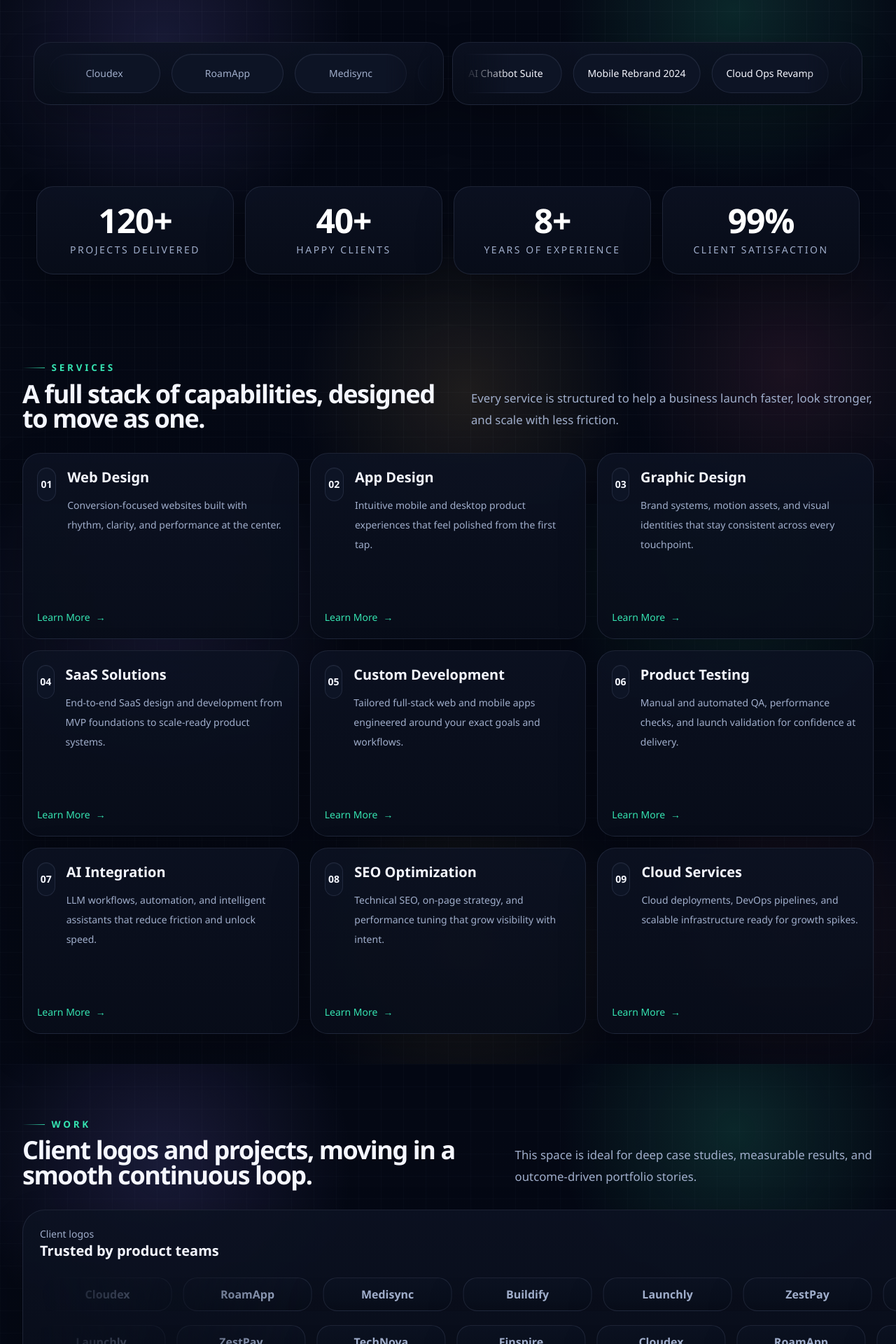
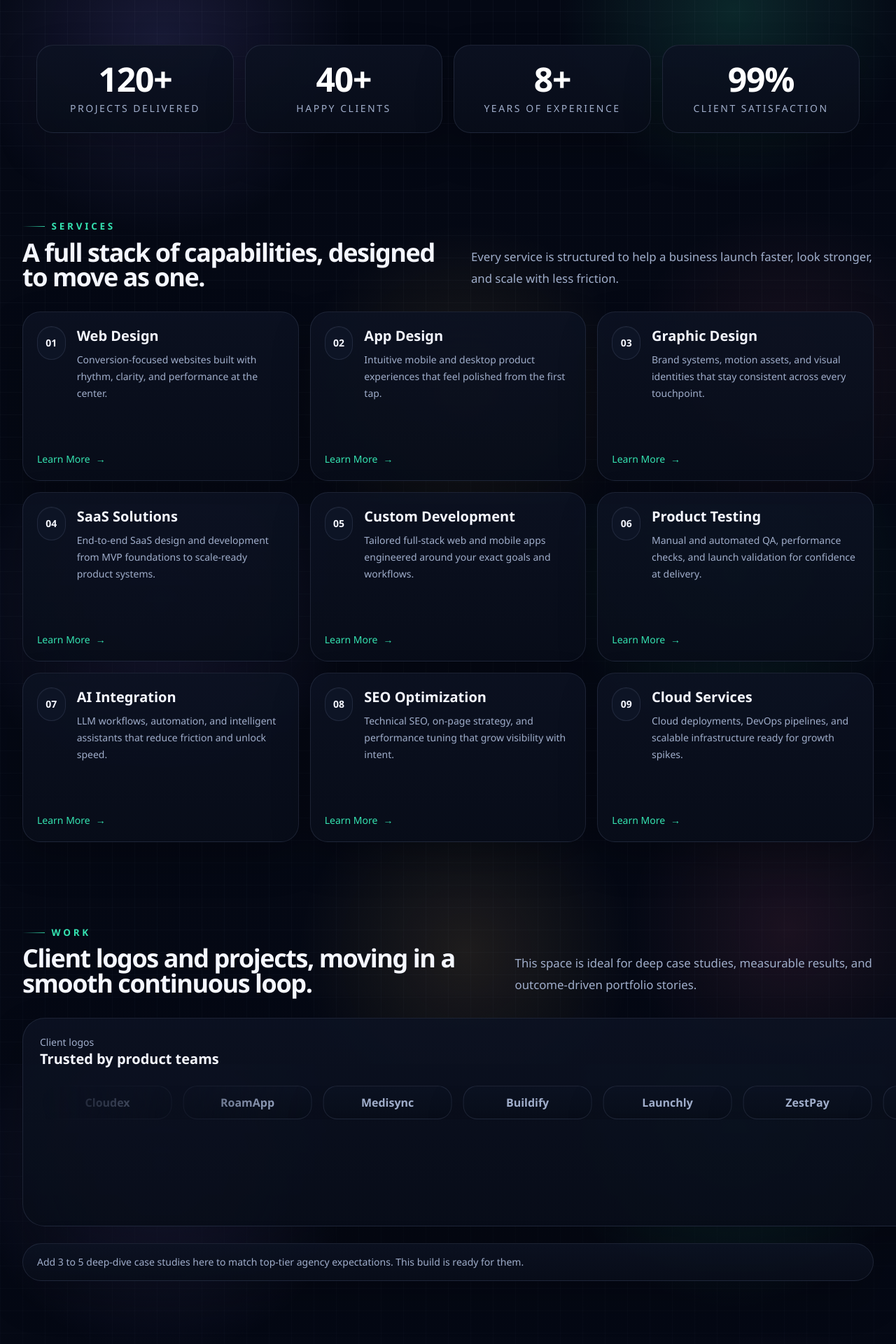
Before and after one commit to lakshy1/08-velixo-studio, a Next.js app: page / in a window 1280 px wide. Shown: the part 880-2800 px from the top of the page at 70% size. Built offline with nearby package versions, Linux system fonts and the light colour scheme.

Commit message:
changes in UI

```diff
--- a/app/agency-home.tsx
+++ b/app/agency-home.tsx
@@ -398,6 +398,7 @@ export default function AgencyHome() {
 
   const [statsRef, statsVisible] = useInViewOnce<HTMLDivElement>();
   const [workRef, workVisible] = useInViewOnce<HTMLDivElement>();
+  const teamPopupRef = useRef<HTMLDivElement | null>(null);
 
   const projectPills = useMemo(
     () => [...projectNames, ...projectNames],
@@ -451,6 +452,26 @@ export default function AgencyHome() {
     window.addEventListener("keydown", onKeyDown);
     return () => window.removeEventListener("keydown", onKeyDown);
   }, [mobileOpen]);
+
+  useEffect(() => {
+    if (!activeTeamCard) {
+      return;
+    }
+
+    const onPointerDown = (event: PointerEvent) => {
+      const target = event.target;
+      if (!(target instanceof Node)) {
+        return;
+      }
+
+      if (teamPopupRef.current && !teamPopupRef.current.contains(target)) {
+        setActiveTeamCard(null);
+      }
+    };
+
+    window.addEventListener("pointerdown", onPointerDown);
+    return () => window.removeEventListener("pointerdown", onPointerDown);
+  }, [activeTeamCard, teamPopupRef]);
 
   async function handleAssistantSubmit() {
     setAssistantLoading(true);
@@ -791,41 +812,6 @@ export default function AgencyHome() {
           </div>
         </section>
 
-        <section className="mx-auto max-w-7xl px-4 py-10 sm:px-6 lg:px-8">
-          <div className="section-shell rounded-[2rem] p-4">
-            <div className="grid gap-3 md:grid-cols-2">
-              <div className="surface-panel rounded-[1.5rem] p-4">
-                <div className="marquee">
-                  <div className="marquee-track">
-                    {[...clientNames, ...clientNames].map((name, index) => (
-                      <div
-                        key={`${name}-${index}`}
-                        className="chip flex h-14 min-w-[10rem] items-center justify-center rounded-2xl px-5 text-sm font-medium text-[var(--text-soft)]"
-                      >
-                        {name}
-                      </div>
-                    ))}
-                  </div>
-                </div>
-              </div>
-              <div className="surface-panel rounded-[1.5rem] p-4">
-                <div className="marquee">
-                  <div className="marquee-track reverse">
-                    {[...projectPills, ...projectPills].map((name, index) => (
-                      <div
-                        key={`${name}-${index}`}
-                        className="chip flex h-14 min-w-[10rem] items-center justify-center rounded-full px-5 text-sm font-medium text-[var(--text)]"
-                      >
-                        {name}
-                      </div>
-                    ))}
-                  </div>
-                </div>
-              </div>
-            </div>
-          </div>
-        </section>
-
         <section ref={statsRef} className="mx-auto max-w-7xl px-4 py-10 sm:px-6 lg:px-8">
           <div className="grid gap-4 rounded-[2rem] section-shell p-5 md:grid-cols-4">
             {[
@@ -871,15 +857,15 @@ export default function AgencyHome() {
                 className="group hover-lift relative overflow-hidden rounded-[1.6rem] surface-panel-strong p-5"
               >
                 <div className="absolute inset-0 bg-[radial-gradient(circle_at_top_right,rgba(108,99,255,0.16),transparent_36%)] opacity-0 transition-opacity duration-300 group-hover:opacity-100" />
-                <div className="relative flex h-full min-h-[14rem] flex-col justify-between gap-5">
+                <div className="relative flex h-full min-h-[12.5rem] flex-col justify-between gap-4">
                   <div className="flex items-start gap-4">
                     <ServiceIcon index={index} />
-                    <div className="space-y-3">
+                    <div className="space-y-2">
                       <h3 className="text-xl font-semibold text-[var(--text)]">{service.title}</h3>
-                      <p className="text-sm leading-7 text-[var(--text-soft)]">{service.description}</p>
+                      <p className="max-w-[22rem] text-sm leading-6 text-[var(--text-soft)]">{service.description}</p>
                     </div>
                   </div>
-                  <div className="inline-flex items-center gap-2 text-sm font-medium text-[var(--accent-2)]">
+                  <div className="mt-auto inline-flex items-center gap-2 text-sm font-medium text-[var(--accent-2)]">
                     Learn More <span className="transition-transform group-hover:translate-x-1">→</span>
                   </div>
                 </div>
@@ -918,30 +904,16 @@ export default function AgencyHome() {
                   Grayscale to color on hover
                 </div>
               </div>
-              <div className="space-y-5 pb-2">
-                <div className="marquee">
-                  <div className="marquee-track">
-                    {[...clientNames, ...clientNames].map((name, index) => (
-                      <div
-                        key={`${name}-logo-a-${index}`}
-                        className="surface-panel flex h-12 min-w-[11.5rem] items-center justify-center rounded-[1.25rem] px-5 text-base font-semibold text-[var(--text-soft)] transition-all hover:text-[var(--text)]"
-                      >
-                        {name}
-                      </div>
-                    ))}
-                  </div>
-                </div>
-                <div className="marquee">
-                  <div className="marquee-track reverse">
-                    {[...clientNames, ...clientNames].map((name, index) => (
-                      <div
-                        key={`${name}-logo-b-${index}`}
-                        className="surface-panel flex h-12 min-w-[11.5rem] items-center justify-center rounded-[1.25rem] px-5 text-base font-semibold text-[var(--text-soft)] transition-all hover:text-[var(--text)]"
-                      >
-                        {name}
-                      </div>
-                    ))}
-                  </div>
+              <div className="marquee">
+                <div className="marquee-track">
+                  {[...clientNames, ...clientNames].map((name, index) => (
+                    <div
+                      key={`${name}-logo-${index}`}
+                      className="surface-panel flex h-12 min-w-[11.5rem] items-center justify-center rounded-[1.25rem] px-5 text-base font-semibold text-[var(--text-soft)] transition-all hover:text-[var(--text)]"
+                    >
+                      {name}
+                    </div>
+                  ))}
                 </div>
               </div>
             </div>
@@ -958,7 +930,7 @@ export default function AgencyHome() {
               </div>
               <div className="marquee">
                 <div className="marquee-track reverse">
-                  {[...projectNames, ...projectNames].map((name, index) => (
+                  {projectPills.map((name, index) => (
                     <div
                       key={`${name}-pill-${index}`}
                       className="chip flex h-12 min-w-[12rem] items-center justify-center px-5 py-3 text-sm font-medium text-[var(--text)]"
@@ -1046,7 +1018,7 @@ export default function AgencyHome() {
             </p>
           </div>
 
-          <div className="mx-auto grid max-w-6xl gap-5 md:grid-cols-2">
+          <div ref={teamPopupRef} className="mx-auto grid max-w-6xl gap-5 md:grid-cols-2">
             {team.map((member) => (
               <article key={member.name} className={`flip-card rounded-[1.6rem] ${activeTeamCard === member.name ? "is-flipped" : ""}`}>
                 <div className="flip-inner relative h-full min-h-[24rem]">
@@ -1058,10 +1030,11 @@ export default function AgencyHome() {
                       <button
                         type="button"
                         onClick={() => setActiveTeamCard((current) => (current === member.name ? null : member.name))}
-                        className="chip px-3 py-1 text-xs text-[var(--text-soft)] transition-colors hover:text-[var(--text)]"
+                        className="chip flex h-10 w-10 items-center justify-center text-sm text-[var(--text-soft)] transition-colors hover:text-[var(--text)]"
                         aria-pressed={activeTeamCard === member.name}
+                        aria-label="Flip card"
                       >
-                        Flip Card
+                        ↺
                       </button>
                     </div>
                     <div className="mt-6 space-y-3">
@@ -1090,9 +1063,10 @@ export default function AgencyHome() {
                       <button
                         type="button"
                         onClick={() => setActiveTeamCard((current) => (current === member.name ? null : member.name))}
-                        className="chip px-4 py-3 text-sm font-semibold text-[var(--text)]"
+                        className="chip flex h-10 w-10 items-center justify-center text-sm font-semibold text-[var(--text)]"
+                        aria-label="Flip to bio"
                       >
-                        Flip to Bio
+                        ↻
                       </button>
                     </div>
                   </div>
@@ -1104,9 +1078,10 @@ export default function AgencyHome() {
                       <button
                         type="button"
                         onClick={() => setActiveTeamCard(null)}
-                        className="chip px-3 py-1 text-xs text-[var(--text-soft)] transition-colors hover:text-[var(--text)]"
+                        className="chip flex h-10 w-10 items-center justify-center text-xs text-[var(--text-soft)] transition-colors hover:text-[var(--text)]"
+                        aria-label="Close bio"
                       >
-                        Back
+                        ✕
                       </button>
                     </div>
                     <p className="mt-4 text-base leading-8 text-[var(--text)]">{member.bio}</p>
@@ -1147,8 +1122,8 @@ export default function AgencyHome() {
 
           <div className="grid gap-4 lg:grid-cols-3">
             {reviews.map((review) => (
-              <article key={review.id} className="surface-panel-strong rounded-[1.6rem] p-5">
-                <div className="flex items-center justify-between">
+              <article key={review.id} className="surface-panel-strong flex h-full min-h-[18rem] flex-col justify-between rounded-[1.6rem] p-5">
+                <div className="flex items-center justify-between gap-4">
                   <div className="flex gap-1 text-amber-300">
                     {Array.from({ length: 5 }).map((_, index) => (
                       <span key={index} aria-hidden="true">
@@ -1158,8 +1133,8 @@ export default function AgencyHome() {
                   </div>
                   <div className="text-xs text-[var(--text-soft)]">{review.date}</div>
                 </div>
-                <p className="mt-4 text-sm leading-7 text-[var(--text)]">{review.text}</p>
-                <div className="mt-6 flex items-center gap-3">
+                <p className="mt-5 flex-1 text-sm leading-7 text-[var(--text)]">{review.text}</p>
+                <div className="mt-8 flex items-center gap-3">
                   <div className="flex h-11 w-11 items-center justify-center rounded-full bg-[linear-gradient(135deg,rgba(108,99,255,0.22),rgba(0,212,170,0.18))] text-sm font-bold text-white">
                     {review.initials}
                   </div>
@@ -1412,7 +1387,7 @@ export default function AgencyHome() {
             </div>
           </div>
 
-          <div className="grid gap-4 lg:grid-cols-2">
+          <div className="grid gap-4 lg:grid-cols-2 lg:auto-rows-min">
             {faqs.map((faq, index) => {
               const expanded = activeFaq === index;
 
@@ -1421,7 +1396,9 @@ export default function AgencyHome() {
                   key={faq.question}
                   type="button"
                   onClick={() => setActiveFaq(expanded ? null : index)}
-                  className="surface-panel-strong rounded-[1.6rem] p-5 text-left"
+                  className={`surface-panel-strong rounded-[1.6rem] p-5 text-left transition-all duration-300 ${
+                    expanded ? "lg:col-span-2" : "lg:col-span-1"
+                  }`}
                 >
                   <div className="flex items-center justify-between gap-4">
                     <h3 className="text-lg font-semibold text-[var(--text)]">{faq.question}</h3>
--- a/app/globals.css
+++ b/app/globals.css
@@ -497,7 +497,7 @@ select {
   transform-style: preserve-3d;
 }
 
-.flip-card:hover .flip-inner {
+.flip-card.is-flipped .flip-inner {
   transform: rotateY(180deg);
 }
 
```
